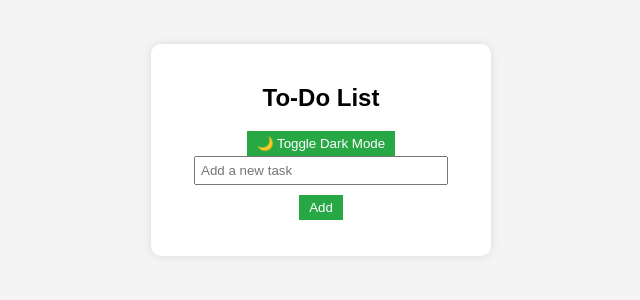
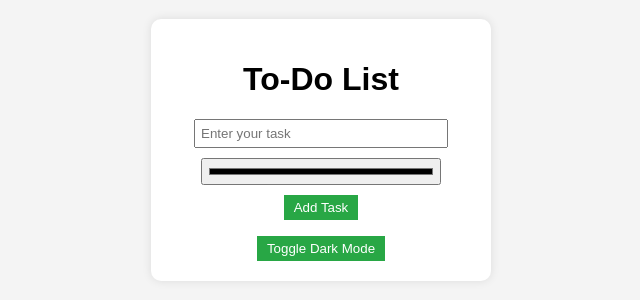
Before and after one commit to J-murco/To-Do-list-web, a plain HTML site: page project/index.html in a window 1280 px wide. Shown: the part 258-558 px from the top of the page, without its empty margins (319-959 px from the left). Drawn offline with Linux system fonts and the light colour scheme.

Commit message:
Update index.html

```diff
--- a/project/index.html
+++ b/project/index.html
@@ -1,22 +1,25 @@
 <!DOCTYPE html>
 <html lang="en">
-
 <head>
     <meta charset="UTF-8">
     <meta name="viewport" content="width=device-width, initial-scale=1.0">
     <title>To-Do List</title>
     <link rel="stylesheet" href="styles.css">
 </head>
-
 <body>
     <div class="container">
-            <h2>To-Do List</h2>
-            <button id="darkModeToggle">🌙 Toggle Dark Mode</button>
-            <input type="text" id="taskInput" placeholder="Add a new task">
-            <button onclick="addTask()">Add</button>
+        <h1>To-Do List</h1>
+        <div class="input-group">
+            <input type="text" id="taskInput" placeholder="Enter your task">
+            <input type="color" id="colorPicker" value="#000000"> <!-- 🎨 Color Picker -->
+            <button id="addTaskBtn">Add Task</button>
+        </div>
+
         <ul id="taskList"></ul>
+
+        <button id="darkModeToggle">Toggle Dark Mode</button>
     </div>
+
     <script src="script.js"></script>
 </body>
-
 </html>
```
Lines whose indentation alone changed are shown as unchanged.
